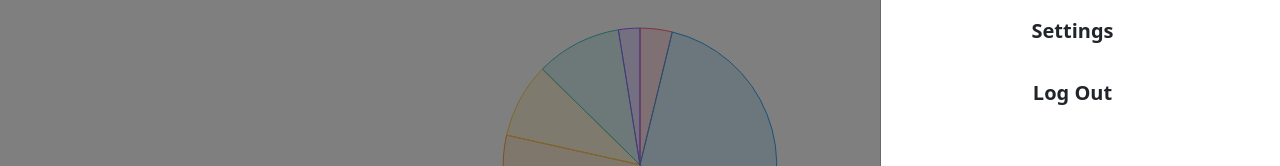
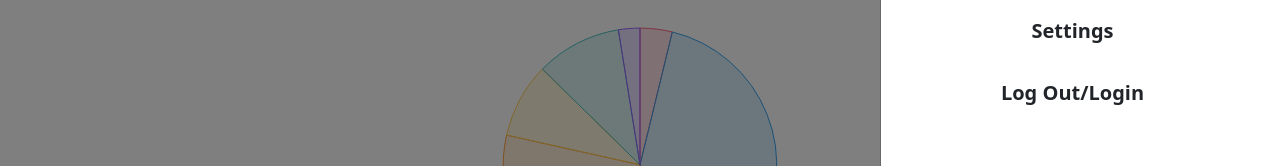
Before and after one commit to JohnArochaDev/Finance-Tracker, a React (Vite) app: page / in a window 1280 px wide. Both pictures are taken after a click on the button 1240 px from the left and 28 px from the top of the page. Shown: the part 210-376 px from the top of the page. Built offline with nearby package versions, Linux system fonts and the light colour scheme.

Commit message:
added reminders for when the backend is implimented

```diff
--- a/src/components/Navbar/index.tsx
+++ b/src/components/Navbar/index.tsx
@@ -25,7 +25,7 @@ const NavBar: React.FC = () => {
                 <Nav.Link as={Link} to="/" style={{ marginBottom: '2vh', marginTop: '2vh' }}>Home</Nav.Link>
                 <Nav.Link as={Link} to="/my-finances" style={{ marginBottom: '2vh' }}>My Finances</Nav.Link>
                 <Nav.Link as={Link} to="/settings" style={{ marginBottom: '2vh' }}>Settings</Nav.Link>
-                <Nav.Link as={Link} to="/logout" style={{ marginBottom: '2vh' }}>Log Out</Nav.Link>
+                <Nav.Link as={Link} to="/logout" style={{ marginBottom: '2vh' }}>Log Out/Login</Nav.Link>
               </Nav>
             </Offcanvas.Body>
           </BootstrapNavbar.Offcanvas>
```
